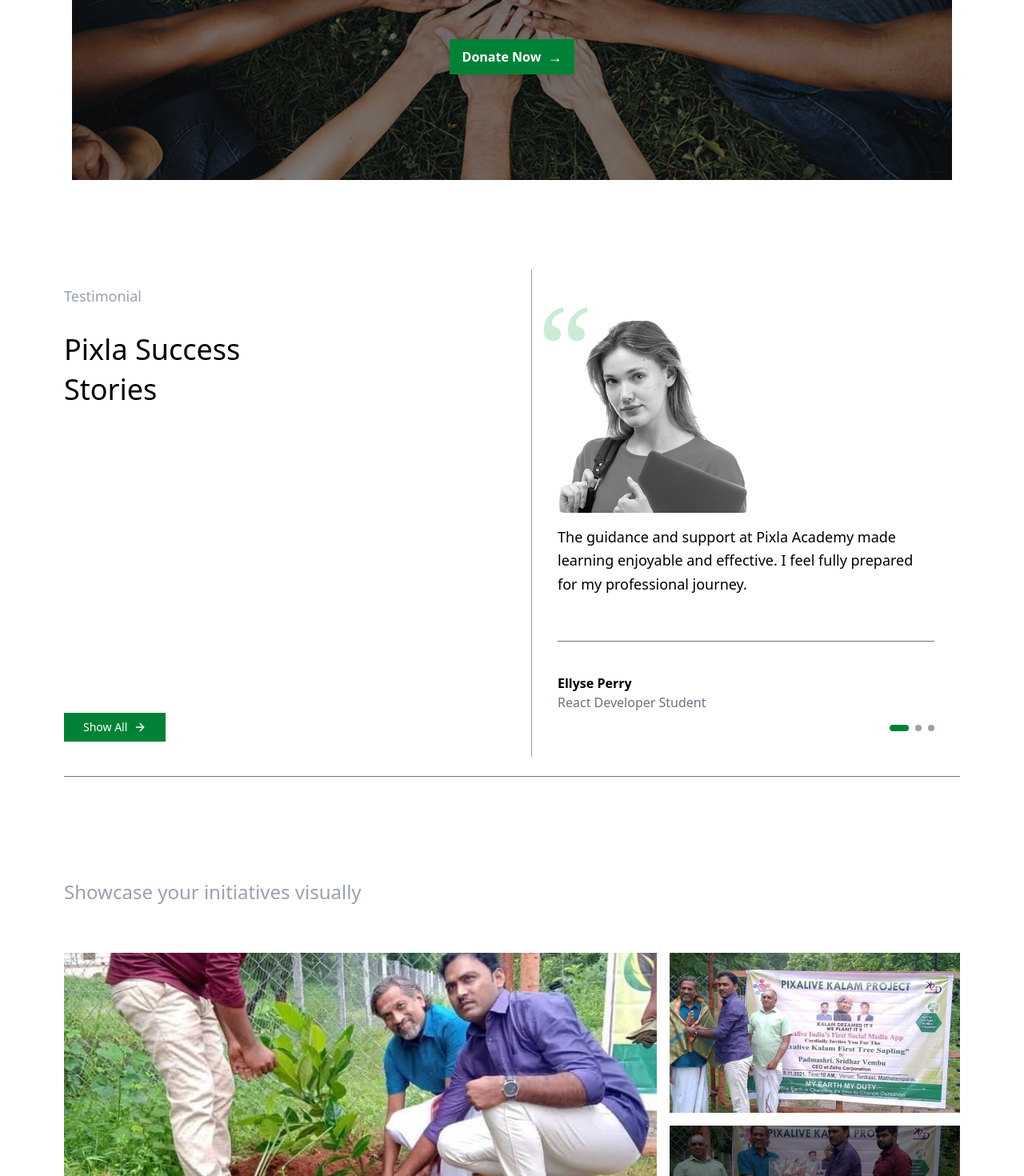
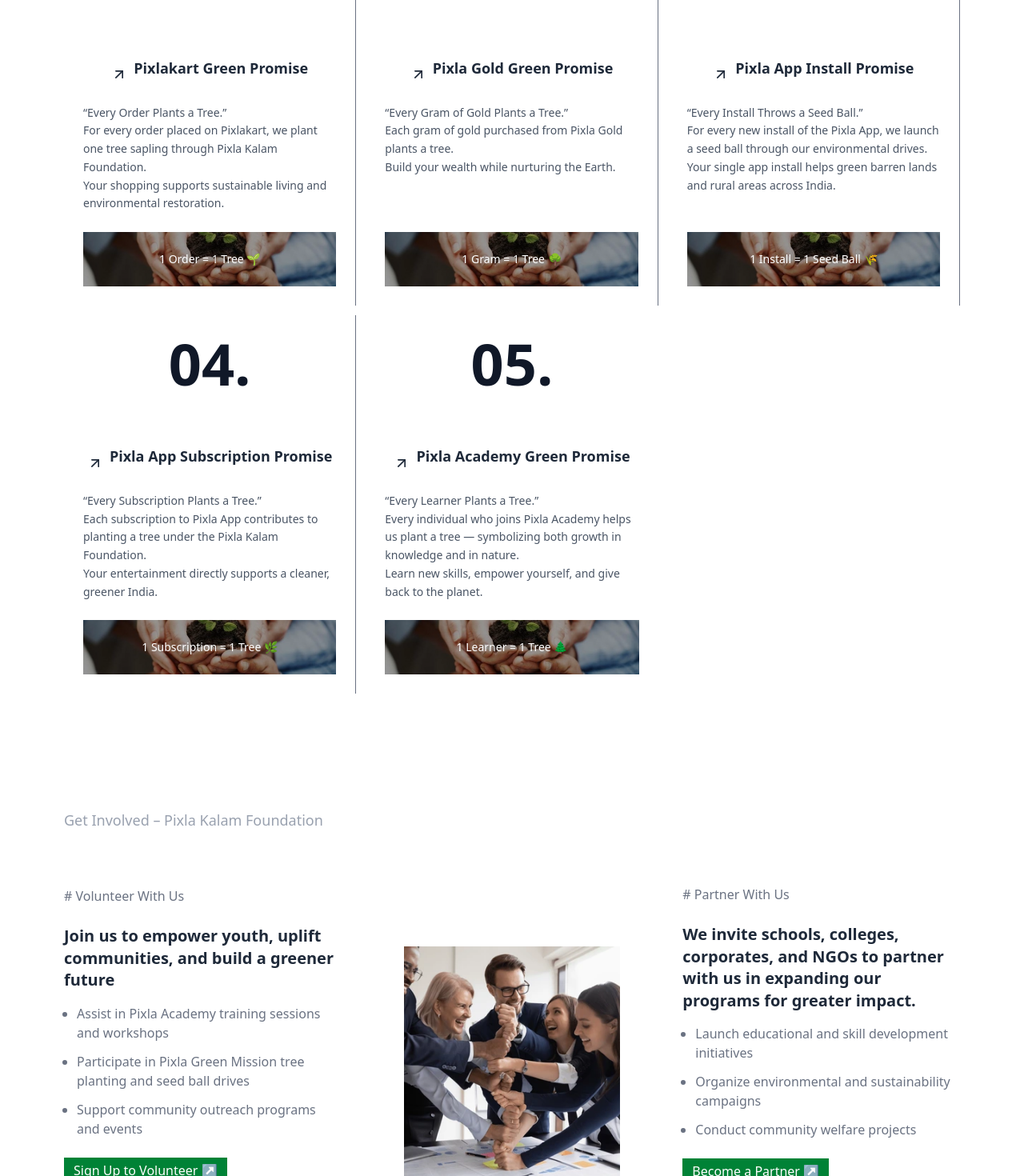
Before and after one commit to gayathri23-y/kalam_foundation, a React (Vite) app: page / in a window 1280 px wide. Shown: the part 2640-4110 px from the top of the page at 80% size. Built offline with nearby package versions, Linux system fonts and the light colour scheme.

Commit message:
correction

```diff
--- /dev/null
+++ b/src/Components/Kalam/Pixla_Promises.jsx
@@ -0,0 +1,129 @@
+import React from "react";
+import { ArrowUpRight } from "lucide-react";
+import Img1 from "./../../assets/Pixla_Promises/Pixla Promises.png";
+import Img2 from "./../../assets/Pixla_Promises/Pixla Promises.png";
+import Img3 from "./../../assets/Pixla_Promises/Pixla Promises.png";
+import Img4 from "./../../assets/Pixla_Promises/Pixla Promises.png";
+import Img5 from "./../../assets/Pixla_Promises/Pixla Promises.png";
+
+const promises = [
+  {
+    id: "01",
+    title: "Pixlakart Green Promise",
+    desc: `“Every Order Plants a Tree.”
+For every order placed on Pixlakart, we plant one tree sapling through Pixla Kalam Foundation.
+Your shopping supports sustainable living and environmental restoration.`,
+    image: Img1,
+    bottomText: "1 Order = 1 Tree 🌱",
+  },
+  {
+    id: "02",
+    title: "Pixla Gold Green Promise",
+    desc: `“Every Gram of Gold Plants a Tree.”
+Each gram of gold purchased from Pixla Gold plants a tree.
+Build your wealth while nurturing the Earth.`,
+    image: Img2,
+    bottomText: "1 Gram = 1 Tree 🌳",
+  },
+  {
+    id: "03",
+    title: "Pixla App Install Promise",
+    desc: `“Every Install Throws a Seed Ball.”
+For every new install of the Pixla App, we launch a seed ball through our environmental drives.
+Your single app install helps green barren lands and rural areas across India.`,
+    image: Img3,
+    bottomText: "1 Install = 1 Seed Ball 🌾",
+  },
+  {
+    id: "04",
+    title: "Pixla App Subscription Promise",
+    desc: `“Every Subscription Plants a Tree.”
+Each subscription to Pixla App contributes to planting a tree under the Pixla Kalam Foundation.
+Your entertainment directly supports a cleaner, greener India.`,
+    image: Img4,
+    bottomText: "1 Subscription = 1 Tree 🌿",
+  },
+  {
+    id: "05",
+    title: "Pixla Academy Green Promise",
+    desc: `“Every Learner Plants a Tree.”
+Every individual who joins Pixla Academy helps us plant a tree — symbolizing both growth in knowledge and in nature.
+Learn new skills, empower yourself, and give back to the planet.`,
+    image: Img5,
+    bottomText: "1 Learner = 1 Tree 🌲",
+  },
+];
+
+const PixlaPromisesSection = () => {
+  return (
+    <section className="bg-white py-20 px-8 md:px-20 font-sans">
+      {/* Header */}
+      <div className="grid md:grid-cols-2 gap-10 mb-16">
+        <h2 className="text-gray-400 text-lg font-medium">Pixla Promises</h2>
+        <p className="text-lg text-gray-700 leading-relaxed max-w-xl">
+          Through Pixla Kalam Foundation, we’ve made five meaningful promises — where
+          every click, purchase, or learning step contributes to our planet’s growth.
+        </p>
+      </div>
+
+      {/* Animated Cards */}
+      <div className="grid grid-cols-1 sm:grid-cols-2 md:grid-cols-3 xl:grid-cols- gap-3">
+        {promises.map((item, index) => (
+          <div
+            key={item.id}
+            className={`flex flex-col justify-between border-r border-gray-500 last:border-r-0 p-6 transition-transform duration-700 ease-out opacity-0 animate-slideUp`}
+            style={{ animationDelay: `${index * 0.15}s` }}
+          >
+            <div>
+              <h3 className="text-7xl h-30 font-bold text-gray-900 mb-5 text-center">
+                {item.id}.
+              </h3>
+
+              <div className="flex justify-center items-center gap-2 mb-4">
+                <ArrowUpRight className="w-5 h-5 text-gray-800" />
+                <h4 className="text-lg font-semibold text-gray-800 mb-4 leading-snug text-center">
+                  {item.title}
+                </h4>
+              </div>
+
+              <p className="text-gray-600 text-sm leading-relaxed text-left whitespace-pre-line">
+                {item.desc}
+              </p>
+            </div>
+
+            {/* Image */}
+            <div className="relative mt-6">
+              <img
+                src={item.image}
+                alt={item.title}
+                className="w-full h-17 object-cover"
+              />
+              <div className="absolute inset-x-0 bottom-0 bg-black/40 text-white text-center py-6 text-sm font-medium">
+                {item.bottomText}
+              </div>
+            </div>
+          </div>
+        ))}
+      </div>
+
+      {/* Animation Keyframes */}
+      <style>{`
+        @keyframes slideUp {
+          0% {
+            transform: translateY(30px);
+            opacity: 0;
+          }
+          100% {
+            transform: translateY(0);
+            opacity: 1;
+          }
+        }
+        .animate-slideUp {
+          animation: slideUp 0.8s ease-out forwards;
+        }
+      `}</style>
+    </section>
+  );
+};
+
+export default PixlaPromisesSection;
--- a/src/Components/Kalam/Testimonial.jsx
+++ b/src/Components/Kalam/Testimonial.jsx
@@ -45,7 +45,7 @@
       <div className="grid md:grid-cols-2 gap-12 items-center">
         {/* Left Section */}
         <div>
-          <p className="inline-block text-lg md:text-md text-gray-400 font-medium mb-4 cursor-pointer">Testimonial</p>
+          <p className="inline-block text-lg md:text-md text-gray-400 font-medium mb-9 cursor-pointer">Testimonial</p>
           <h2 className="text-3xl md:text-4xl font-md mt-3 mb-8 leading-snug text-black">
            Pixla Success <br /> Stories
           </h2>
--- /dev/null
+++ b/src/Components/Kalam/Withus.jsx
@@ -0,0 +1,63 @@
+import React from "react";
+import TeamImg from "./../../assets/Withus/Withus.png"; // replace with your actual image path
+
+const GetInvolvedSection = () => {
+  return (
+    <section className="bg-white py-16 px-8 md:px-20 font-sans text-gray-800">
+      {/* Section Title */}
+      <h2 className="text-gray-400 text-lg font-medium mb-16">
+        Get Involved – Pixla Kalam Foundation
+      </h2>
+
+      <div className="grid md:grid-cols-3 gap-10 items-center">
+        {/* Left Column - Volunteer */}
+        <div>
+          <h3 className="text-gray-500 font-medium mb-6"># Volunteer With Us</h3>
+          <p className="text-xl font-semibold mb-4 leading-snug">
+            Join us to empower youth, uplift communities, and build a greener
+            future
+          </p>
+          <ul className="text-gray-500 space-y-3 mb-6 list-disc list-outside pl-4">
+            <li>Assist in Pixla Academy training sessions and workshops</li>
+            <li>
+              Participate in Pixla Green Mission tree planting and seed ball drives
+            </li>
+            <li>Support community outreach programs and events</li>
+          </ul>
+
+          <button className="bg-green-700 hover:bg-green-800 text-white px-3 py-1 font-medium">
+            Sign Up to Volunteer ↗
+          </button>
+        </div>
+
+        {/* Middle Image */}
+        <div className="flex justify-center">
+          <img
+            src={TeamImg}
+            alt="Team Collaboration"
+            className="w-full max-w-[270px] h-75 object-cover mt-20"
+          />
+        </div>
+
+        {/* Right Column - Partner */}
+        <div>
+          <h3 className="text-gray-500 font-medium mb-6"># Partner With Us</h3>
+          <p className="text-xl font-semibold mb-4 leading-snug">
+            We invite schools, colleges, corporates, and NGOs to partner with us
+            in expanding our programs for greater impact.
+          </p>
+          <ul className="text-gray-500 space-y-3 mb-6 list-disc list-outside pl-4">
+            <li>Launch educational and skill development initiatives</li>
+            <li>Organize environmental and sustainability campaigns</li>
+            <li>Conduct community welfare projects</li>
+          </ul>
+          <button className="bg-green-700 hover:bg-green-800 text-white px-3 py-1 font-medium ">
+            Become a Partner ↗
+          </button>
+        </div>
+      </div>
+    </section>
+  );
+};
+
+export default GetInvolvedSection;
--- a/src/Pages/Kalam.jsx
+++ b/src/Pages/Kalam.jsx
@@ -5,6 +5,8 @@
 import Showcase from './../Components/Kalam/Showcase'
 import Testimonial from  "./../Components/Kalam/Testimonial"
 import Empower from "./../Components/Kalam/Empower"
+import Withus from "./../Components/Kalam/Withus"
+import Pixla from "./../Components/Kalam/Pixla_Promises"
 
 
 const Kalam = () => {
@@ -13,6 +15,8 @@
       <Hero />
       <Who />
       <Story />
+      <Pixla />
+      <Withus />
       <Empower />
       <Testimonial />
       <Showcase />
```
Also changed, not shown: src/assets/Pixla_Promises/Pixla Promises.png (added), src/assets/Withus/Withus.png (added).
